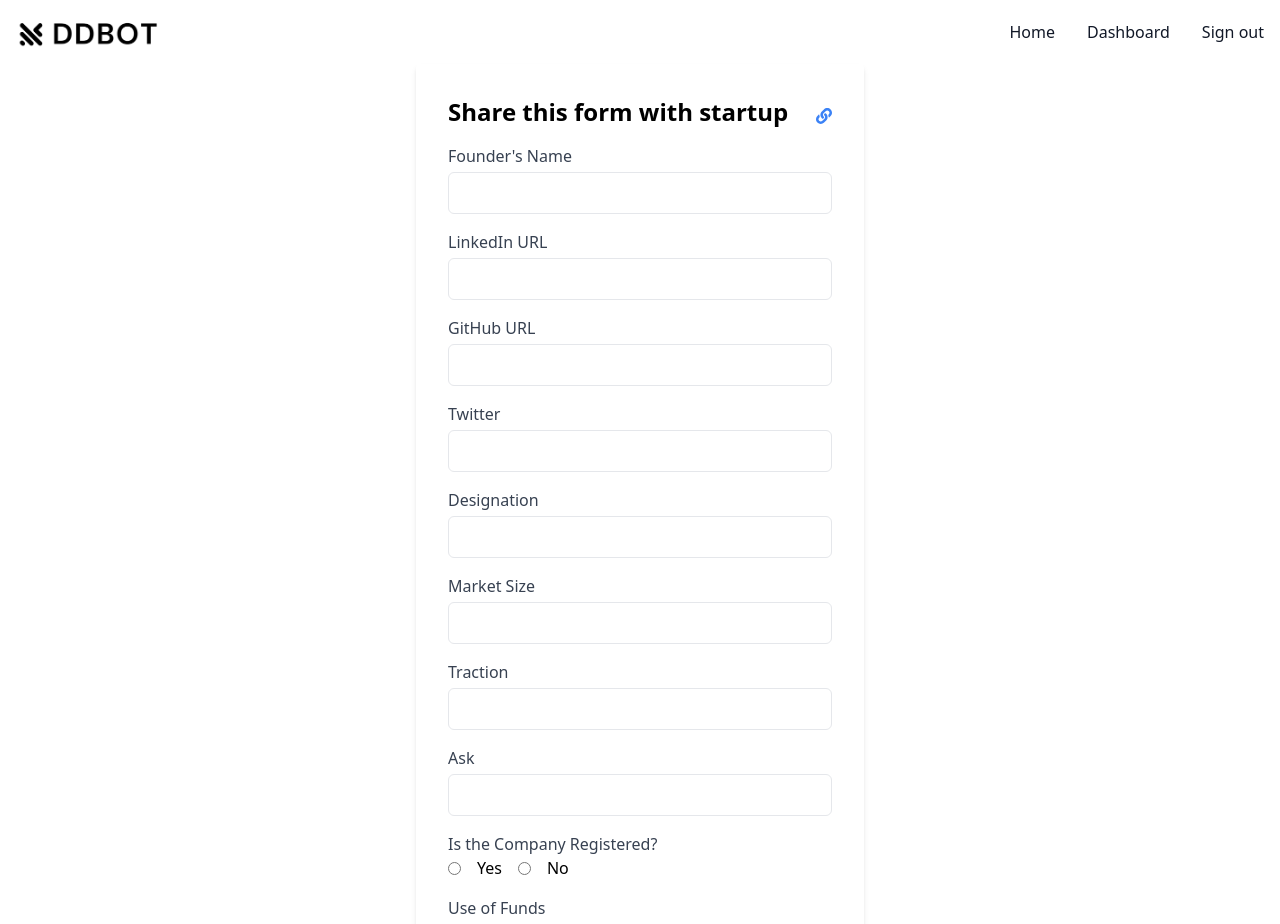
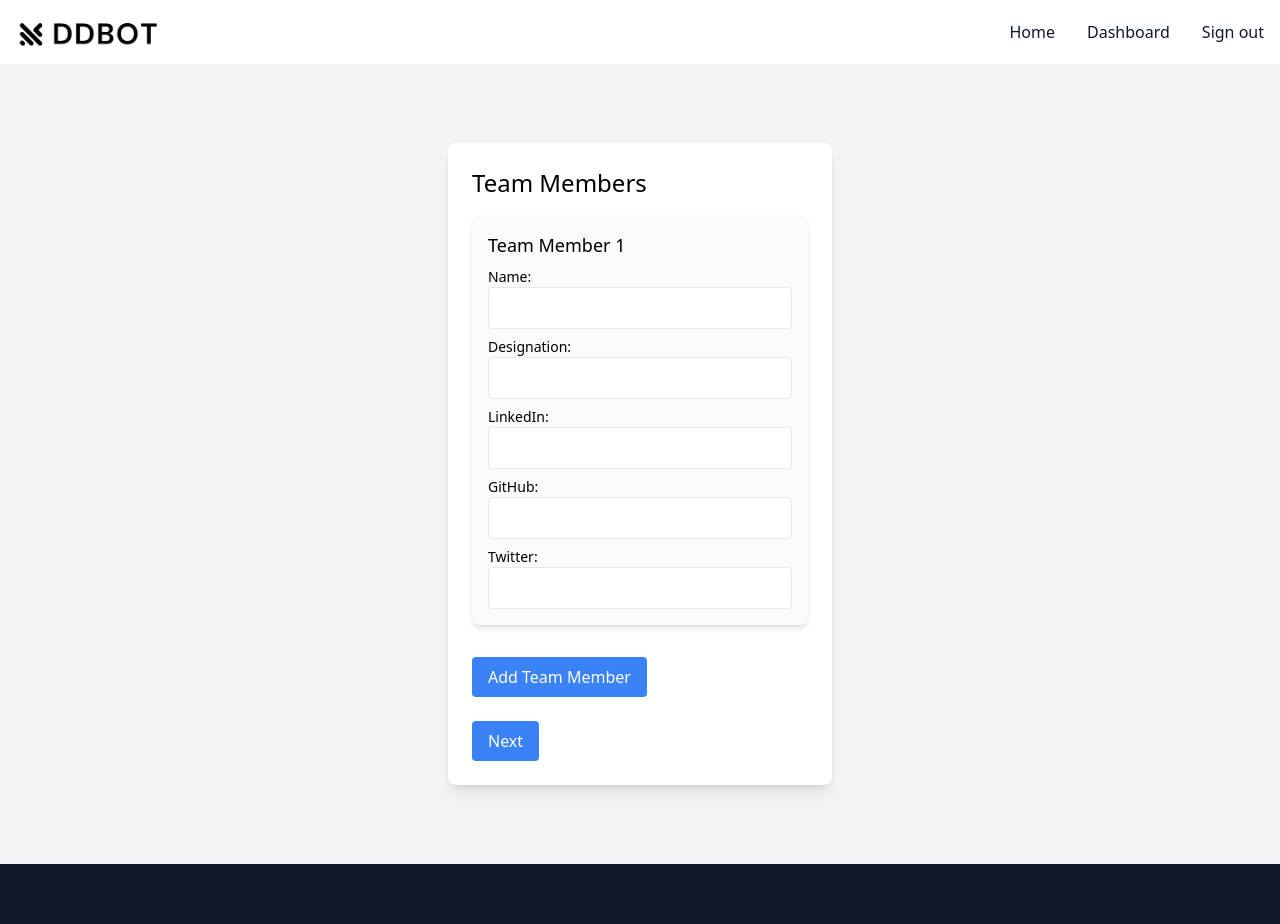
Before and after one commit to gshubham804/Due-Diligence, a React (Vite) app: page /sharableform in a window 1280 px wide. Shown: the top 924 px of the page. Built offline with nearby package versions, Linux system fonts and the light colour scheme.

Commit message:
form Ui changed

```diff
--- a/src/Pages/SharableForm.jsx
+++ b/src/Pages/SharableForm.jsx
@@ -1,240 +1,245 @@
 import  { useState } from 'react';
-import {FaLink} from 'react-icons/fa';
 
-function ProfessionalForm() {
+const CombinedForm = () => {
+  const [step, setStep] = useState(1);
   const [formData, setFormData] = useState({
+    name: '',
+    address: '',
+    qualification: '',
+  });
+  const [teamMembers, setTeamMembers] = useState([
+    {
+      name: '',
+      designation: '',
       linkedin: '',
       github: '',
       twitter: '',
-        designation: '',
-        marketSize: '',
-        traction: '',
-        ask: '',
-        isRegistered: '',
-        useOfFunds: '',
-        competitiveLandscape: '',
-        businessModel: '',
-        goToMarketStrategy: '',
-        targetAudience: '',
-        solution: '',
-    });
+    },
+  ]);
 
-    const handleChange = (e) => {
+  const nextStep = () => {
+    setStep(step + 1);
+  };
+
+  const prevStep = () => {
+    setStep(step - 1);
+  };
+
+  const handleChange = (e, index) => {
     const { name, value } = e.target;
+
+    if (step === 1) {
+      const updatedTeamMembers = [...teamMembers];
+      updatedTeamMembers[index][name] = value;
+      setTeamMembers(updatedTeamMembers);
+    } else if (step === 2) {
       setFormData({ ...formData, [name]: value });
+    }
+  };
+
+  const addTeamMember = () => {
+    setTeamMembers([...teamMembers, { name: '', designation: '', linkedin: '', github: '', twitter: '' }]);
   };
 
   const handleSubmit = (e) => {
     e.preventDefault();
-        // You can handle form submission here
-        console.log(formData);
+    if (step < 8) {
+      nextStep();
+    } else {
+      // You can access both formData and teamMembers here and perform any desired action, such as submitting the data to an API.
+      console.log('Form Data:', formData);
+      console.log('Team Members:', teamMembers);
+    }
   };
 
   return (
-        <div className="max-w-md mx-auto bg-white p-8 rounded shadow-md">
-            <div className='flex items-center justify-between '>
-            <h1 className="text-2xl font-semibold mb-4">Share this form with startup</h1>
-<FaLink className='text-blue-500 -mt-2 cursor-pointer'/>
+    <div className="min-h-screen flex items-center justify-center bg-gray-100">
+      <div className="w-96 bg-white shadow-lg rounded-lg p-6">
+        <form onSubmit={handleSubmit}>
+          {step === 1 && (
+            <div>
+              <h2 className="text-2xl font-medium mb-4">Team Members</h2>
+              {teamMembers.map((teamMember, index) => (
+                <div key={index} className="mb-4 bg-gray-50 p-4 rounded-lg shadow-md">
+                  <h2 className="text-lg font-medium mb-2">Team Member {index + 1}</h2>
+                  <div className="mb-2">
+                    <label className="block text-sm font-medium">Name:</label>
+                    <input
+                      type="text"
+                      name="name"
+                      value={teamMember.name}
+                      onChange={(e) => handleChange(e, index)}
+                      className="w-full p-2 border rounded focus:outline-none  focus:border-blue-300"
+                    />
                   </div>
-            <form onSubmit={handleSubmit}>
-            <div className="mb-4">
-                    <label htmlFor="foundersname" className="block text-gray-700 font-medium">
-                    Founder's Name
+                  <div className="mb-2">
+                    <label className="block text-sm font-medium">Designation:</label>
+                    <input
+                      type="text"
+                      name="designation"
+                      value={teamMember.designation}
+                      onChange={(e) => handleChange(e, index)}
+                      className="w-full p-2 border rounded focus:outline-none  focus:border-blue-300"
+                    />
+                  </div>
+                  <div className="mb-2">
+                    <label className="block text-sm font-medium">LinkedIn:</label>
+                    <input
+                      type="text"
+                      name="linkedin"
+                      value={teamMember.linkedin}
+                      onChange={(e) => handleChange(e, index)}
+                      className="w-full p-2 border rounded focus:outline-none  focus:border-blue-300"
+                    />
+                  </div>
+                  <div className="mb-2">
+                    <label className="block text-sm font-medium">GitHub:</label>
+                    <input
+                      type="text"
+                      name="github"
+                      value={teamMember.github}
+                      onChange={(e) => handleChange(e, index)}
+                      className="w-full p-2 border rounded focus:outline-none  focus:border-blue-300"
+                    />
+                  </div>
+                  <div>
+                    <label className="block text-sm font-medium">Twitter:</label>
+                    <input
+                      type="text"
+                      name="twitter"
+                      value={teamMember.twitter}
+                      onChange={(e) => handleChange(e, index)}
+                      className="w-full p-2 border rounded focus:outline-none  focus:border-blue-300"
+                    />
+                  </div>
+                </div>
+              ))}
+              <button
+                type="button"
+                onClick={addTeamMember}
+                className="mt-4 px-4 py-2 bg-blue-500 text-white rounded hover:bg-blue-600 focus:outline-none"
+              >
+                Add Team Member
+              </button>
+            </div>
+          )}
+
+          {step === 2 &&
+            <div>
+              <div className="mb-2">
+                <label className="block text-base mb-2 font-medium">Problem Statement:</label>
+                <textarea
+                rows={5}
+                  type="text"
+                  name="name"
+                  value={formData.name}
+                  onChange={(e) => handleChange(e)}
+                  className="w-full p-2 border rounded focus:outline-none  focus:border-gray-500"
+                />
+              </div>
+              </div>
+          }
+          {step==3 &&
+           <div className="mb-2">
+           <label className="block text-base mb-2 font-medium">Solution:</label>
+           <textarea
+           rows={5}
+             type="text"
+             name="address"
+             value={formData.address}
+             onChange={(e) => handleChange(e)}
+             className="w-full p-2 border rounded focus:outline-none  focus:border-blue-300"
+           />
+         </div> }
+         {step==4 &&
+              <div>
+                <label className="block text-base mb-2 font-medium">
+                    Which product/service are you building?
                 </label>
                 <input
                   type="text"
-                        id="foundersname"
-                        name="foundersname"
-                        value={formData.linkedin}
-                        onChange={handleChange}
-                        className="mt-1 p-2 w-full border rounded-md"
+                  name="qualification"
+                  value={formData.qualification}
+                  onChange={(e) => handleChange(e)}
+                  className="w-full p-2 border rounded focus:outline-none  focus:border-blue-300"
                 />
             </div>
-                <div className="mb-4">
-                    <label htmlFor="linkedin" className="block text-gray-700 font-medium">LinkedIn URL</label>
+          }
+
+{step==5 &&
+              <div>
+                <label className="block text-base mb-2 font-medium">Select market Startegy</label>
                 <input
                   type="text"
-                        id="linkedin"
-                        name="linkedin"
-                        value={formData.linkedin}
-                        onChange={handleChange}
-                        className="mt-1 p-2 w-full border rounded-md"
+                  name="qualification"
+                  value={formData.qualification}
+                  onChange={(e) => handleChange(e)}
+                  className="w-full p-2 border rounded focus:outline-none  focus:border-blue-300"
                 />
             </div>
-                <div className="mb-4">
-                    <label htmlFor="github" className="block text-gray-700 font-medium">GitHub URL</label>
+          }
+
+
+{step==6 &&
+              <div>
+                <label className="block text-base mb-2 font-medium">Enlist your competitors</label>
                 <input
                   type="text"
-                        id="github"
-                        name="github"
-                        value={formData.github}
-                        onChange={handleChange}
-                        className="mt-1 p-2 w-full border rounded-md"
+                  name="qualification"
+                  value={formData.qualification}
+                  onChange={(e) => handleChange(e)}
+                  className="w-full p-2 border rounded focus:outline-none  focus:border-blue-300"
                 />
             </div>
-                <div className="mb-4">
-                    <label htmlFor="twitter" className="block text-gray-700 font-medium">Twitter</label>
+          }
+
+{step==7 &&
+              <div>
+                <label className="block text-base mb-2 font-medium">Is your company registered?</label>
                 <input
                   type="text"
-                        id="twitter"
-                        name="twitter"
-                        value={formData.twitter}
-                        onChange={handleChange}
-                        className="mt-1 p-2 w-full border rounded-md"
+                  name="qualification"
+                  value={formData.qualification}
+                  onChange={(e) => handleChange(e)}
+                  className="w-full p-2 border rounded focus:outline-none  focus:border-blue-300"
                 />
             </div>
-                <div className="mb-4">
-                    <label htmlFor="designation" className="block text-gray-700 font-medium">Designation</label>
+          }
+
+{step==8 &&
+              <div>
+                <label className="block text-base mb-2 font-medium">If yes, please share registration no.</label>
                 <input
                   type="text"
-                        id="designation"
-                        name="designation"
-                        value={formData.designation}
-                        onChange={handleChange}
-                        className="mt-1 p-2 w-full border rounded-md"
+                  name="qualification"
+                  value={formData.qualification}
+                  onChange={(e) => handleChange(e)}
+                  className="w-full p-2 border rounded focus:outline-none  focus:border-blue-300"
                 />
             </div>
-                <div className="mb-4">
-                    <label htmlFor="marketSize" className="block text-gray-700 font-medium">Market Size</label>
-                    <input
-                        type="text"
-                        id="marketSize"
-                        name="marketSize"
-                        value={formData.marketSize}
-                        onChange={handleChange}
-                        className="mt-1 p-2 w-full border rounded-md"
-                    />
+          }
+
+          <div className="mt-6 flex justify-between">
+            {step > 1 && (
+              <button
+                type="button"
+                onClick={prevStep}
+                className="px-4 py-2 text-gray-600 rounded hover:bg-gray-200 focus:outline-none"
+              >
+                Back
+              </button>
+            )}
+            <button
+              type="submit"
+              className="px-4 py-2 bg-blue-500 text-white rounded hover:bg-blue-600 focus:outline-none"
+            >
+              {step ==8  ? 'Submit' : 'Next'}
+            </button>
           </div>
-                <div className="mb-4">
-                    <label htmlFor="traction" className="block text-gray-700 font-medium">Traction</label>
-                    <input
-                        type="text"
-                        id="traction"
-                        name="traction"
-                        value={formData.traction}
-                        onChange={handleChange}
-                        className="mt-1 p-2 w-full border rounded-md"
-                    />
-                </div>
-                <div className="mb-4">
-                    <label htmlFor="ask" className="block text-gray-700 font-medium">Ask</label>
-                    <input
-                        type="text"
-                        id="ask"
-                        name="ask"
-                        value={formData.ask}
-                        onChange={handleChange}
-                        className="mt-1 p-2 w-full border rounded-md"
-                    />
-                </div>
-                <div className="mb-4">
-                    <label className="block text-gray-700 font-medium">Is the Company Registered?</label>
-                    <div className="flex items-center space-x-4">
-                        <input
-                            type="radio"
-                            id="registered-yes"
-                            name="isRegistered"
-                            value="yes"
-                            checked={formData.isRegistered === 'yes'}
-                            onChange={handleChange}
-                        />
-                        <label htmlFor="registered-yes">Yes</label>
-                        <input
-                            type="radio"
-                            id="registered-no"
-                            name="isRegistered"
-                            value="no"
-                            checked={formData.isRegistered === 'no'}
-                            onChange={handleChange}
-                        />
-                        <label htmlFor="registered-no">No</label>
+        </form>
       </div>
     </div>
-                <div className="mb-4">
-                    <label htmlFor="useOfFunds" className="block text-gray-700 font-medium">
-                      Use of Funds</label>
-                    <textarea
-                        id="useOfFunds"
-                        name="useOfFunds"
-                        value={formData.useOfFunds}
-                        onChange={handleChange}
-                        rows="3"
-                        className="mt-1 p-2 w-full border rounded-md"
-                    ></textarea>
-                </div>
-                <div className="mb-4">
-                    <label htmlFor="competitiveLandscape" className="block text-gray-700 font-medium">Competitive Landscape</label>
-                    <textarea
-                        id="competitiveLandscape"
-                        name="competitiveLandscape"
-                        value={formData.competitiveLandscape}
-                        onChange={handleChange}
-                        rows="3"
-                        className="mt-1 p-2 w-full border rounded-md"
-                    ></textarea>
-                </div>
-                <div className="mb-4">
-                    <label htmlFor="businessModel" className="block text-gray-700 font-medium">Business Model</label>
-                    <textarea
-                        id="businessModel"
-                        name="businessModel"
-                        value={formData.businessModel}
-                        onChange={handleChange}
-                        rows="3"
-                        className="mt-1 p-2 w-full border rounded-md"
-                    ></textarea>
-                </div>
-                <div className="mb-4">
-                    <label htmlFor="goToMarketStrategy" className="block text-gray-700 font-medium">
-                      Go-to Market Strategy</label>
-                    <textarea
-                        id="goToMarketStrategy"
-                        name="goToMarketStrategy"
-                        value={formData.goToMarketStrategy}
-                        onChange={handleChange}
-                        rows="3"
-                        className="mt-1 p-2 w-full border rounded-md"
-                    ></textarea>
-                </div>
-                <div className="mb-4">
-                    <label htmlFor="targetAudience" className="block text-gray-700 font-medium">Target Audience</label>
-                    <textarea
-                        id="targetAudience"
-                        name="targetAudience"
-                        value={formData.targetAudience}
-                        onChange={handleChange}
-                        rows="3"
-                        className="mt-1 p-2 w-full border rounded-md"
-                    ></textarea>
-                </div>
-                <div className="mb-4">
-                    <label htmlFor="solution" className="block text-gray-700 font-medium">
-                      Solution</label>
-                    <textarea
-                        id="solution"
-                        name="solution"
-                        value={formData.solution}
-                        onChange={handleChange}
-                        rows="3"
-                        className="mt-1 p-2 w-full border rounded-md"
-                    ></textarea>
-                </div>
-                <div className="mb-4">
-                    <label htmlFor="product" className="block text-gray-700 font-medium">
-                      Product</label>
-                    <textarea
-                        id="product"
-                        name="product"
-                        value={formData.solution}
-                        onChange={handleChange}
-                        rows="3"
-                        className="mt-1 p-2 w-full border rounded-md"
-                    ></textarea>
-                </div>
+  );
+};
 
-            </form>
-        </div>
-    );
-}
-
-export default ProfessionalForm;
+export default CombinedForm;
```
Lines whose indentation alone changed are shown as unchanged.
